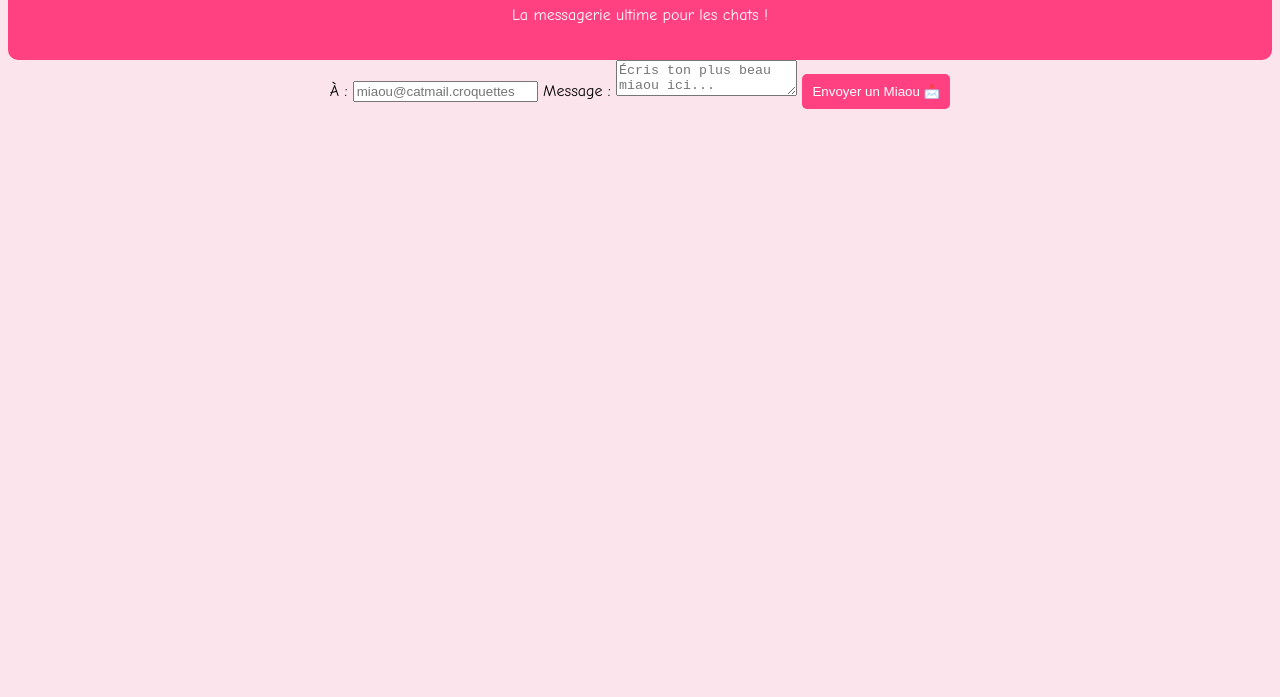
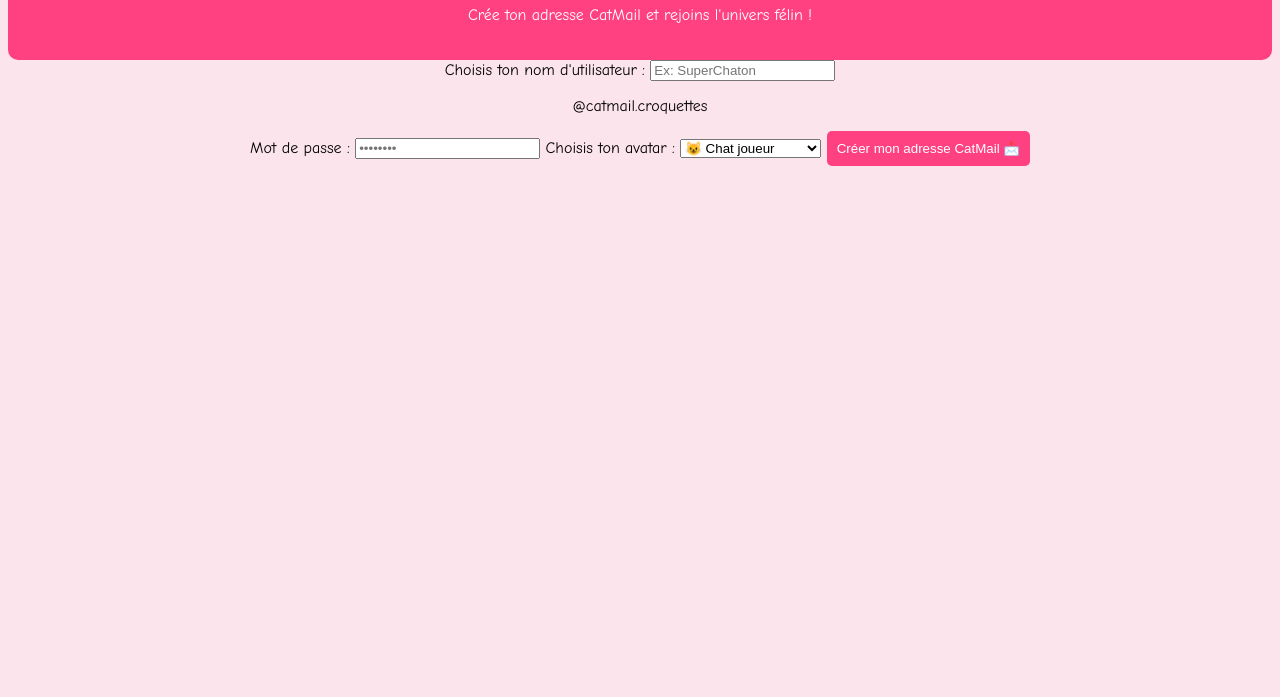
Before and after one commit to Ahomine-off/catmail, a plain HTML site: page index.html in a window 1280 px wide. Shown: the part 103-800 px from the top of the page. Drawn offline with Linux system fonts and the light colour scheme.

Commit message:
Update index.html

```diff
--- a/index.html
+++ b/index.html
@@ -3,7 +3,7 @@
 <head>
     <meta charset="UTF-8">
     <meta name="viewport" content="width=device-width, initial-scale=1.0">
-    <title>CatMail - Messagerie Féline</title>
+    <title>CatMail - Créer son adresse féline</title>
     <style>
         body {
             font-family: 'Comic Sans MS', cursive;
@@ -29,21 +29,37 @@
 <body>
     <header>
         <h1>🐾 Bienvenue sur CatMail 🐾</h1>
-        <p>La messagerie ultime pour les chats !</p>
+        <p>Crée ton adresse CatMail et rejoins l'univers félin !</p>
     </header>
     <main>
-        <form id="catmail-form">
-            <label for="to">À :</label>
-            <input type="text" id="to" placeholder="miaou@catmail.croquettes">
-            <label for="message">Message :</label>
-            <textarea id="message" placeholder="Écris ton plus beau miaou ici..."></textarea>
-            <button type="submit">Envoyer un Miaou 📩</button>
+        <form id="catmail-signup">
+            <label for="username">Choisis ton nom d'utilisateur :</label>
+            <input type="text" id="username" placeholder="Ex: SuperChaton">
+
+            <p>@catmail.croquettes</p>
+
+            <label for="password">Mot de passe :</label>
+            <input type="password" id="password" placeholder="••••••••">
+
+            <label for="avatar">Choisis ton avatar :</label>
+            <select id="avatar">
+                <option>😺 Chat joueur</option>
+                <option>🐈 Chat sérieux</option>
+                <option>🐾 Chat explorateur</option>
+                <option>😼 Chat malin</option>
+            </select>
+
+            <button type="submit">Créer mon adresse CatMail 📩</button>
         </form>
+        <p id="confirmation-message" style="display:none; color:green;"></p>
     </main>
     <script>
-        document.getElementById("catmail-form").addEventListener("submit", function(event) {
+        document.getElementById("catmail-signup").addEventListener("submit", function(event) {
             event.preventDefault();
-            alert("Miaou envoyé avec succès ! 🚀");
+            let username = document.getElementById("username").value;
+            document.getElementById("confirmation-message").innerText =
+                "Miaouuu ! Ton adresse " + username + "@catmail.croquettes a été créée ! 🚀";
+            document.getElementById("confirmation-message").style.display = "block";
         });
     </script>
 </body>
```
